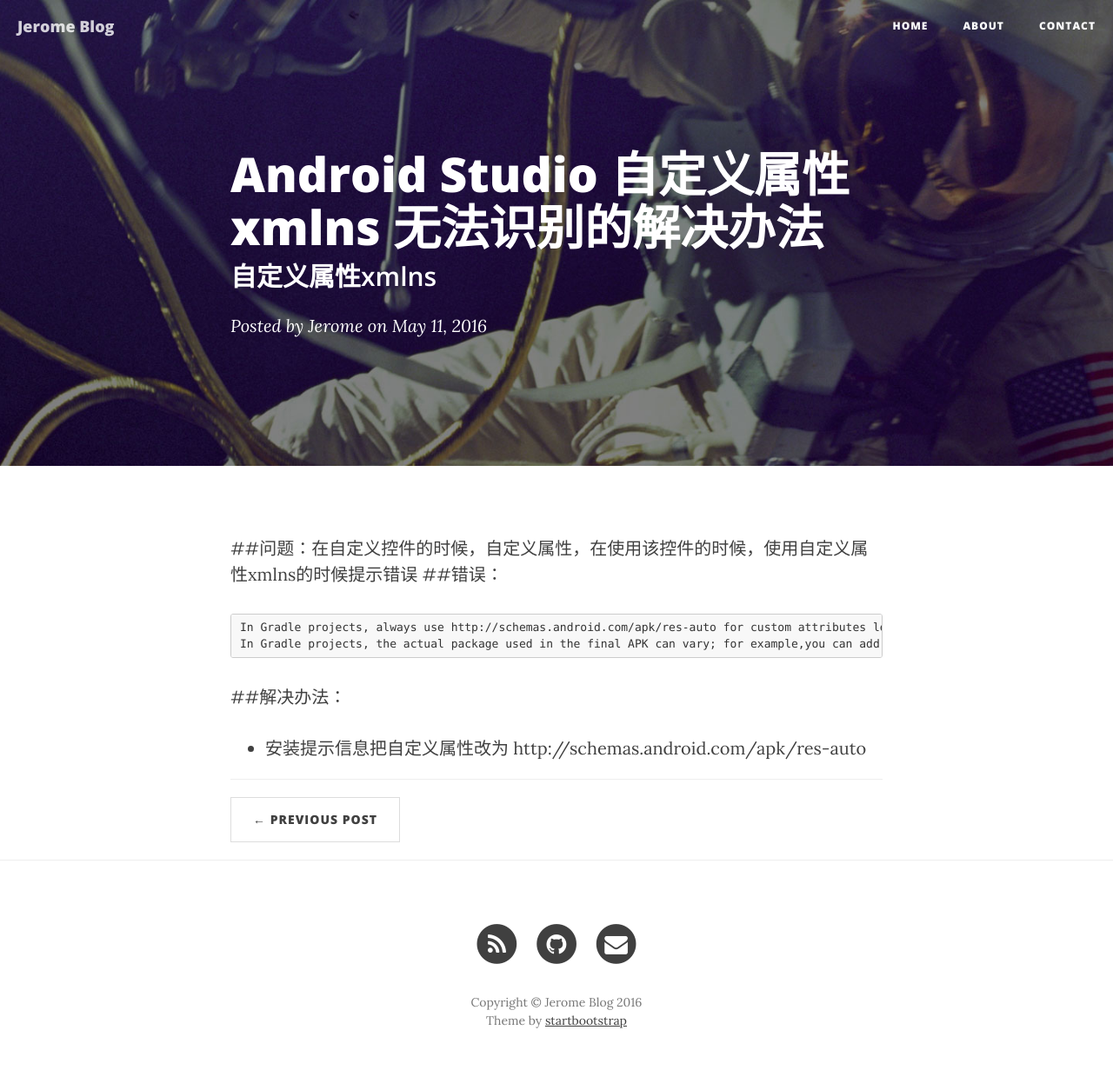
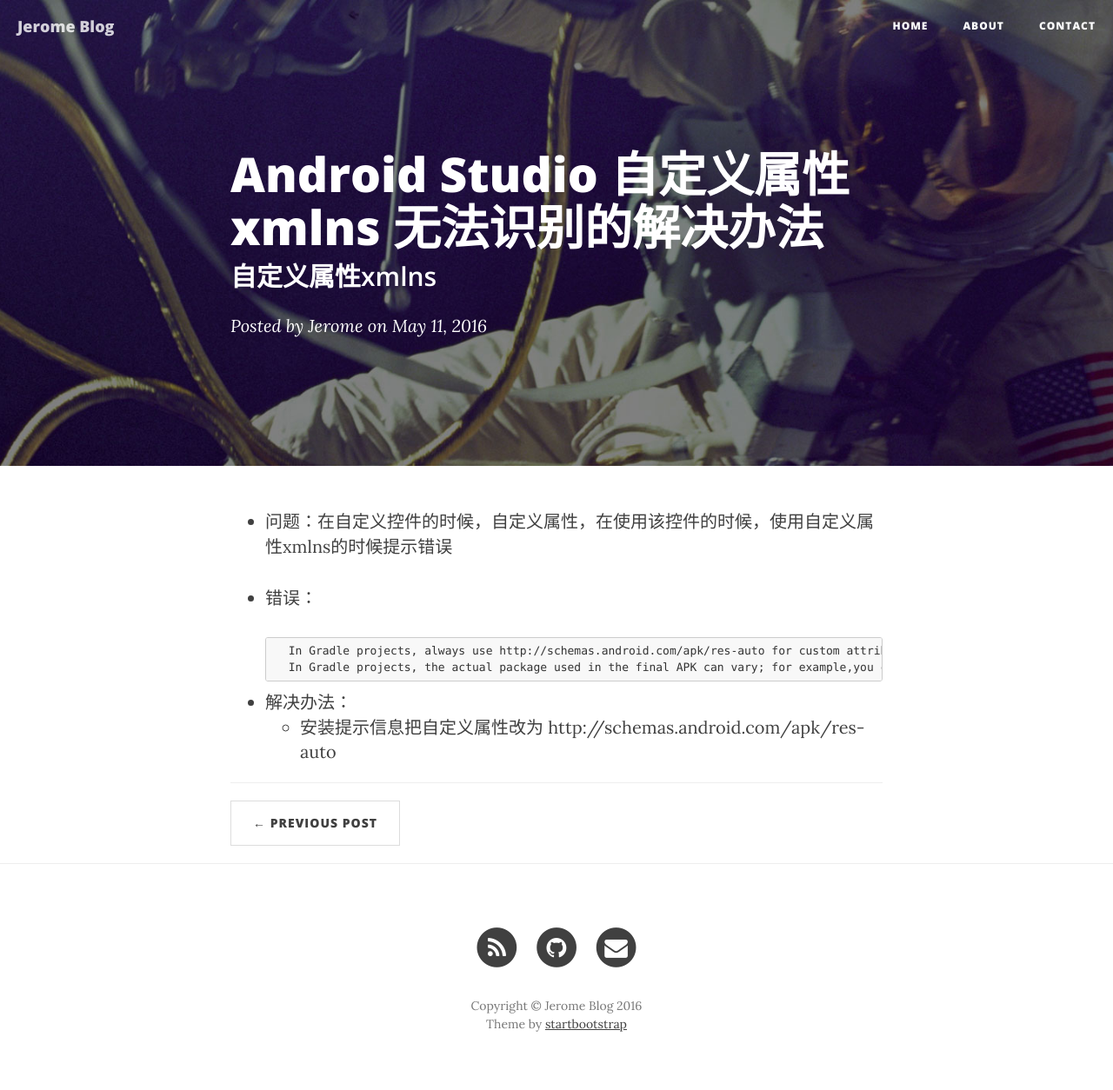
Before and after one commit to jingbolee/jingbolee.github.io, a Jekyll site: the page built from _posts/2016-05-11-android-xmlns-NAMESPACE-error.md, in a window 1280 px wide. Shown: the whole page at 87% size. Built offline with Jekyll 4.4.1, drawn with Linux system fonts in a browser that asks for light colours; nearby versions of some CDN libraries.

Commit message:
修改格式

```diff
--- a/_posts/2016-05-11-android-xmlns-NAMESPACE-error.md
+++ b/_posts/2016-05-11-android-xmlns-NAMESPACE-error.md
@@ -7,11 +7,13 @@ author:     "Jerome"
 header-img: "img/post-bg-06.jpg"
 ---
 
-##问题：在自定义控件的时候，自定义属性，在使用该控件的时候，使用自定义属性xmlns的时候提示错误
-##错误：
 
-	In Gradle projects, always use http://schemas.android.com/apk/res-auto for custom attributes less... (Ctrl+F1)
-	In Gradle projects, the actual package used in the final APK can vary; for example,you can add a .debug package suffix in one version and not the other. Therefore, you should not hardcode the application package in the resource; instead, use the special namespace http://schemas.android.com/apk/res-auto which will cause the tools to figure out the right namespace for the resource regardless of the actual package used during the build.
+- 问题：在自定义控件的时候，自定义属性，在使用该控件的时候，使用自定义属性xmlns的时候提示错误
+- 错误：
 
-##解决办法：
-- 安装提示信息把自定义属性改为 http://schemas.android.com/apk/res-auto
+
+		In Gradle projects, always use http://schemas.android.com/apk/res-auto for custom attributes less... (Ctrl+F1)
+		In Gradle projects, the actual package used in the final APK can vary; for example,you can add a .debug package suffix in one version and not the other. Therefore, you should not hardcode the application package in the resource; instead, use the special namespace http://schemas.android.com/apk/res-auto which will cause the tools to figure out the right namespace for the resource regardless of the actual package used during the build.
+
+- 解决办法：
+   -  安装提示信息把自定义属性改为 http://schemas.android.com/apk/res-auto
```
